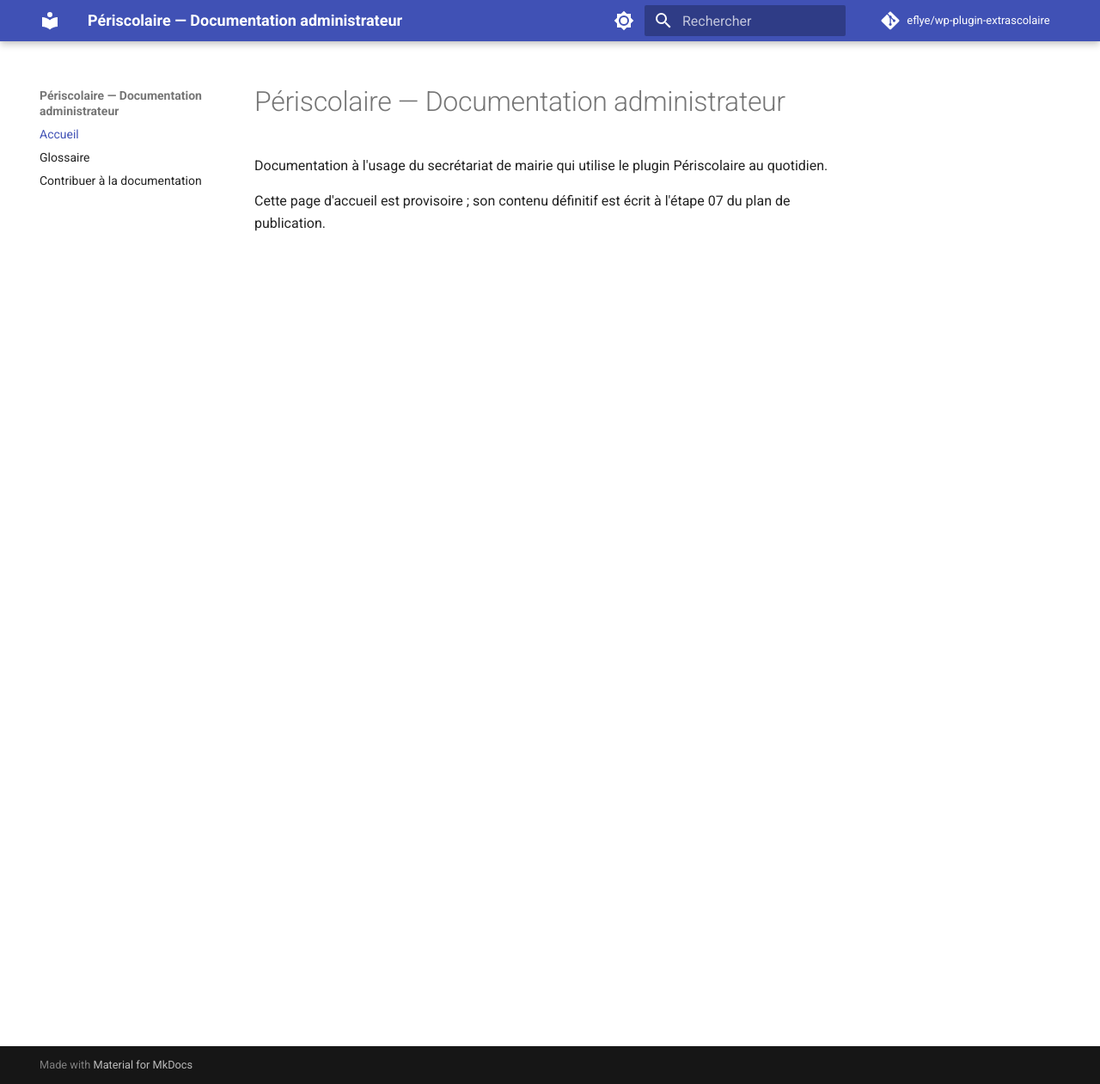
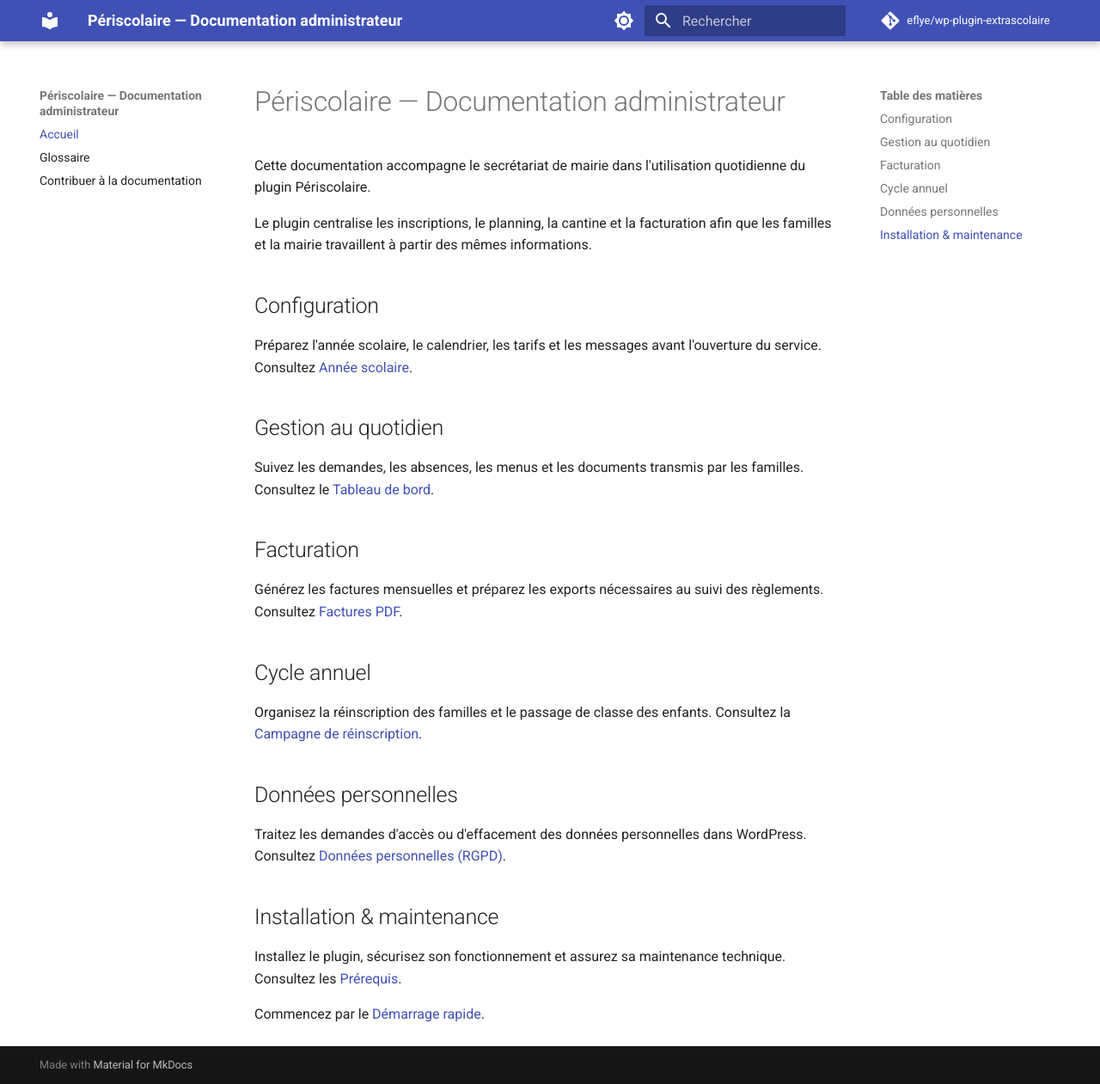
Before and after one commit to eflye/wp-plugin-extrascolaire, an MkDocs documentation site: the page built from documentation/index.md, in a window 1280 px wide and 1261 px high. Shown: the whole window at 86% size. Built offline with MkDocs 1.6.1 and Material for MkDocs 9.7.7, drawn with Linux system fonts in a browser that asks for light colours; comment, search, counter and statistics services are not loaded.

Commit message:
docs: écrit la page d'accueil

```diff
--- a/documentation/index.md
+++ b/documentation/index.md
@@ -1,5 +1,31 @@
 # Périscolaire — Documentation administrateur
 
-Documentation à l'usage du secrétariat de mairie qui utilise le plugin Périscolaire au quotidien.
+Cette documentation accompagne le secrétariat de mairie dans l'utilisation quotidienne du plugin Périscolaire.
 
-Cette page d'accueil est provisoire ; son contenu définitif est écrit à l'étape 07 du plan de publication.
+Le plugin centralise les inscriptions, le planning, la cantine et la facturation afin que les familles et la mairie travaillent à partir des mêmes informations.
+
+## Configuration
+
+Préparez l'année scolaire, le calendrier, les tarifs et les messages avant l'ouverture du service. Consultez [Année scolaire](configuration/annee-scolaire.md).
+
+## Gestion au quotidien
+
+Suivez les demandes, les absences, les menus et les documents transmis par les familles. Consultez le [Tableau de bord](gestion-quotidienne/tableau-de-bord.md).
+
+## Facturation
+
+Générez les factures mensuelles et préparez les exports nécessaires au suivi des règlements. Consultez [Factures PDF](facturation/factures-pdf.md).
+
+## Cycle annuel
+
+Organisez la réinscription des familles et le passage de classe des enfants. Consultez la [Campagne de réinscription](cycle-annuel/reinscription.md).
+
+## Données personnelles
+
+Traitez les demandes d'accès ou d'effacement des données personnelles dans WordPress. Consultez [Données personnelles (RGPD)](rgpd.md).
+
+## Installation & maintenance
+
+Installez le plugin, sécurisez son fonctionnement et assurez sa maintenance technique. Consultez les [Prérequis](installation/prerequis.md).
+
+Commencez par le [Démarrage rapide](demarrage-rapide.md).
```
